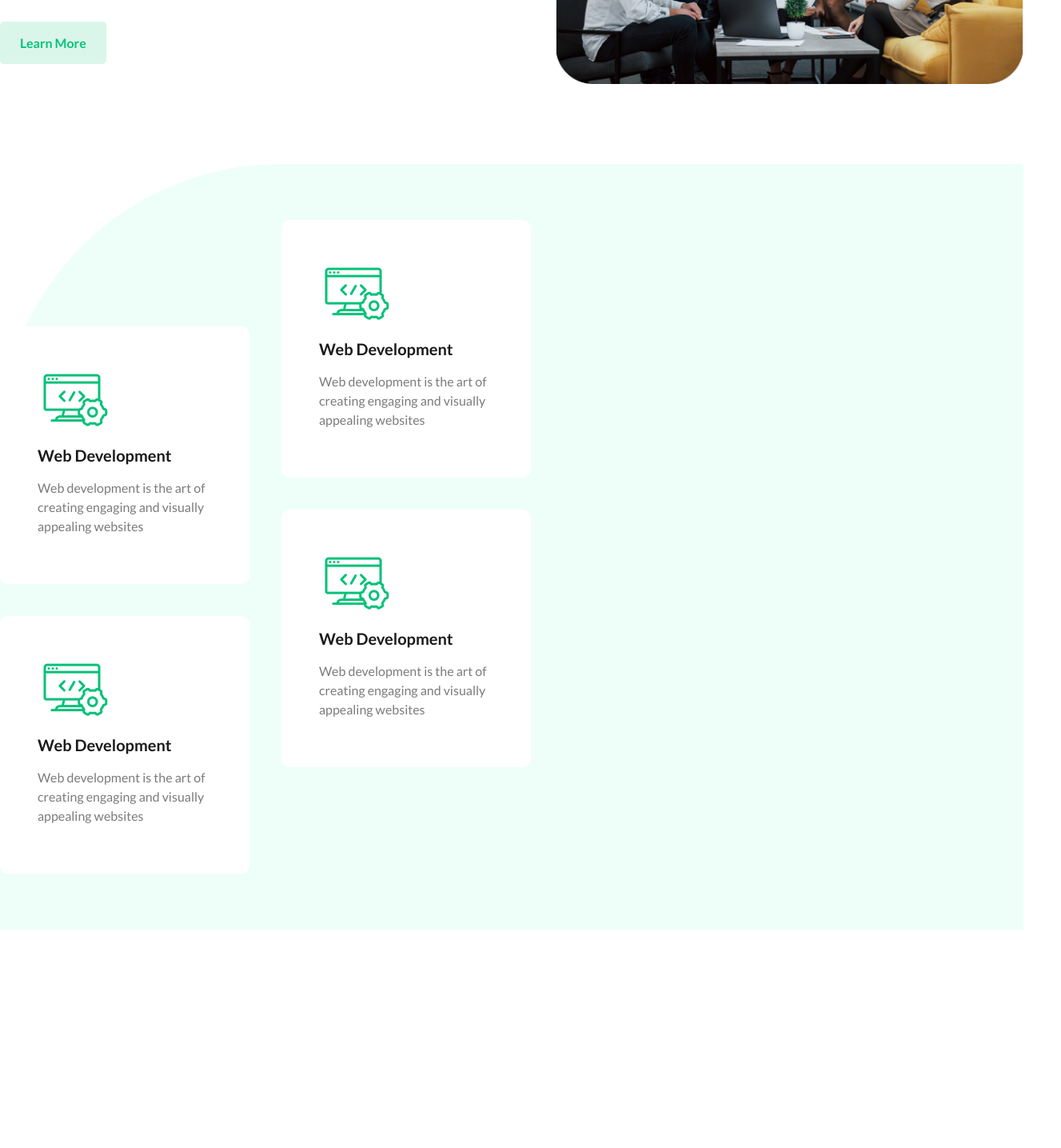
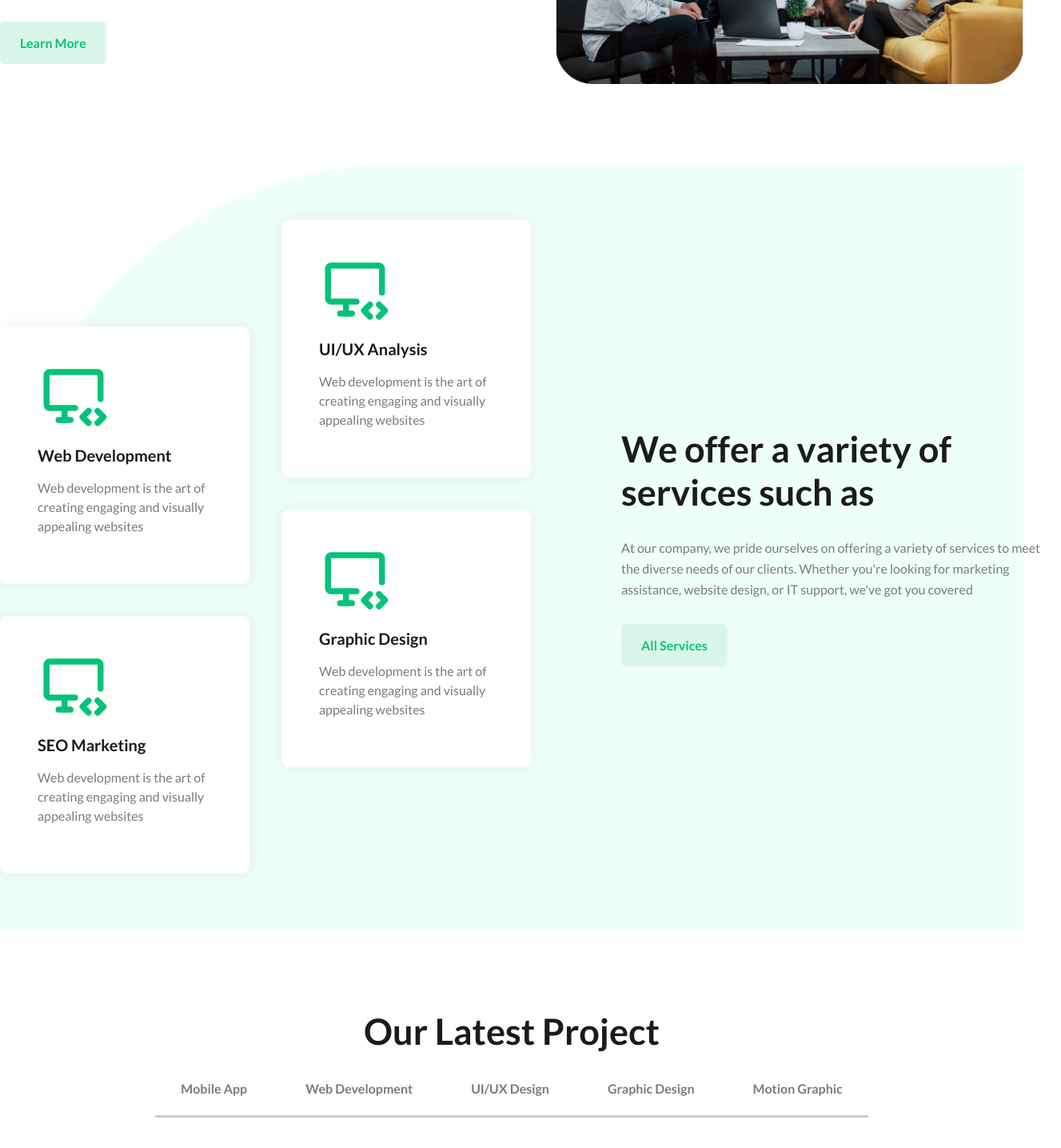
Before and after one commit to shoumen-shomu/core-wave, a React (Vite) app: page / in a window 1280 px wide. Shown: the part 1161-2596 px from the top of the page at 80% size, 1327 px wide, since content can reach past the window. Before the commit the page ends 2323 px from the top, so only its background shows below. Built offline with nearby package versions, Linux system fonts and the light colour scheme.

Commit message:
Service part End

```diff
--- /dev/null
+++ b/src/components/layouts/Project.jsx
@@ -0,0 +1,44 @@
+import React from "react";
+import Container from "../common/Container";
+
+const Project = () => {
+  return (
+    <>
+      {" "}
+      <section>
+        <div className="py-25">
+          <Container>
+            <div className="justify-center">
+              <div className="text-center">
+                <h2 className="font-lato font-semibold text-[45px] text-secendary leading-13.5">
+                  Our Latest Project
+                </h2>
+              </div>
+              <div className="flex gap-x-18.25 justify-center mt-8.25">
+                <p className="font-lato font-bold text-base text-[#7B7B7B] hover:text-primary duration-300  cursor-pointer">
+                  Mobile App
+                </p>
+                <p className="font-lato font-bold text-base text-[#7B7B7B] hover:text-primary duration-300 cursor-pointer ">
+                  Web Development
+                </p>
+                <p className="font-lato font-bold text-base text-[#7B7B7B] hover:text-primary duration-300 cursor-pointer ">
+                  UI/UX Design
+                </p>
+                <p className="font-lato font-bold text-base text-[#7B7B7B] hover:text-primary duration-300 cursor-pointer ">
+                  Graphic Design
+                </p>
+                <p className="font-lato font-bold text-base text-[#7B7B7B] hover:text-primary duration-300 cursor-pointer ">
+                  Motion Graphic
+                </p>
+              </div>
+              <div className="mt-5.25 w-223 h-0.75 bg-[#CECECE] mx-auto">
+              </div>
+            </div>
+          </Container>
+        </div>
+      </section>
+    </>
+  );
+};
+
+export default Project;
--- a/src/components/layouts/home/Service.jsx
+++ b/src/components/layouts/home/Service.jsx
@@ -1,47 +1,84 @@
-import React from 'react'
-import Container from '../../common/Container'
-import Images from '../../common/Images'
-import devimg from "../../../assets/devimg.png"
+import React from "react";
+import Container from "../../common/Container";
+import Images from "../../common/Images";
+import devimg from "../../../assets/devimg.png";
+import Button from "../../common/Button";
+import { TbDeviceDesktopCode } from "react-icons/tb";
 
 const Service = () => {
   return (
     <>
       <section>
-        <div class="py-17.5 bg-[#EEFFF9] rounded-tl-[350px]">
+        <div class="py-17.5 bg-[#EEFFF9] rounded-tl-[500px]">
           <Container>
-            <div className="flex items-center">
+            <div className="flex items-center gap-[113px]">
               <div className="flex gap-10">
-                    <div className="space-y-10 mt-[133px]">
-                        <div className="pt-[42px] pb-[60px] pl-[47px] rounded-[10px] bg-white shadow-">
-                            <Images imgSrc={devimg}/>
-                            <h5 className='font-lato font-semibold text-[20px] text-secendary leading-7.5 py-3.5'>Web Development</h5>
-                            <p className='font-lato font-normal text-base text-[#7B7B7B] leading-6 w-66.25'>Web development is the art of creating engaging and visually appealing websites </p>
+                <div className="space-y-10 mt-33.25">
+                  <div className="pt-10.5 pb-15 pl-11.75 rounded-[10px] bg-white group duration-500 hover:bg-primary shadow-[0px_0px_20px_2px_rgba(0,0,0,0.05)]">
+                    <TbDeviceDesktopCode size={90} className="text-primary group-hover:text-white duration-500" />
+                    <h5 className="font-lato font-semibold text-[20px] text-secendary leading-7.5 py-3.5 group-hover:text-white duration-500">
+                      Web Development
+                    </h5>
+                    <p className="font-lato font-normal text-base text-[#7B7B7B] leading-6 w-66.25 group-hover:text-white duration-500">
+                      Web development is the art of creating engaging and
+                      visually appealing websites{" "}
+                    </p>
                   </div>
-                        <div className="pt-[42px] pb-[60px] pl-[47px] rounded-[10px] bg-white shadow-">
-                            <Images imgSrc={devimg}/>
-                            <h5 className='font-lato font-semibold text-[20px] text-secendary leading-7.5 py-3.5'>Web Development</h5>
-                            <p className='font-lato font-normal text-base text-[#7B7B7B] leading-6 w-66.25'>Web development is the art of creating engaging and visually appealing websites </p>
+                  <div className="pt-10.5 pb-15 pl-11.75 rounded-[10px] bg-white group duration-500 hover:bg-primary shadow-[0px_0px_20px_2px_rgba(0,0,0,0.05)]">
+                   <TbDeviceDesktopCode size={90} className="text-primary group-hover:text-white duration-500" />
+                    <h5 className="font-lato font-semibold text-[20px] text-secendary leading-7.5 py-3.5 group-hover:text-white duration-500">
+                     SEO Marketing
+                    </h5>
+                    <p className="font-lato font-normal text-base text-[#7B7B7B] leading-6 w-66.25 group-hover:text-white duration-500">
+                      Web development is the art of creating engaging and
+                      visually appealing websites{" "}
+                    </p>
                   </div>
                 </div>
                 <div className="space-y-10">
-                        <div className="pt-[42px] pb-[60px] pl-[47px] rounded-[10px] bg-white shadow-">
-                            <Images imgSrc={devimg}/>
-                            <h5 className='font-lato font-semibold text-[20px] text-secendary leading-7.5 py-3.5'>Web Development</h5>
-                            <p className='font-lato font-normal text-base text-[#7B7B7B] leading-6 w-66.25'>Web development is the art of creating engaging and visually appealing websites </p>
+                  <div className="pt-10.5 pb-15 pl-11.75 rounded-[10px] bg-white group duration-500 hover:bg-primary shadow-[0px_0px_20px_2px_rgba(0,0,0,0.05)] ">
+                    <TbDeviceDesktopCode size={90} className="text-primary group-hover:text-white duration-500" />
+                    <h5 className="font-lato font-semibold text-[20px] text-secendary leading-7.5 py-3.5 group-hover:text-white duration-500">
+                      UI/UX Analysis
+                    </h5>
+                    <p className="font-lato font-normal text-base text-[#7B7B7B] leading-6 w-66.25 group-hover:text-white duration-500">
+                      Web development is the art of creating engaging and
+                      visually appealing websites{" "}
+                    </p>
                   </div>
-                        <div className="pt-[42px] pb-[60px] pl-[47px] rounded-[10px] bg-white shadow-">
-                            <Images imgSrc={devimg}/>
-                            <h5 className='font-lato font-semibold text-[20px] text-secendary leading-7.5 py-3.5'>Web Development</h5>
-                            <p className='font-lato font-normal text-base text-[#7B7B7B] leading-6 w-66.25'>Web development is the art of creating engaging and visually appealing websites </p>
+                  <div className="pt-10.5 pb-15 pl-11.75 rounded-[10px] bg-white group duration-500 hover:bg-primary shadow-[0px_0px_20px_2px_rgba(0,0,0,0.05)]">
+                    <TbDeviceDesktopCode size={90} className="text-primary group-hover:text-white duration-500" />
+                    <h5 className="font-lato font-semibold text-[20px] text-secendary leading-7.5 py-3.5 group-hover:text-white duration-500">
+                      Graphic Design
+                    </h5>
+                    <p className="font-lato font-normal text-base text-[#7B7B7B] leading-6 w-66.25 group-hover:text-white duration-500">
+                      Web development is the art of creating engaging and
+                      visually appealing websites{" "}
+                    </p>
                   </div>
                 </div>
+              </div>
+              <div className="">
+                <h2 className="font-lato font-semibold text-[45px] text-secendary leading-13.5 w-111.25">
+                  We offer a variety of services such as
+                </h2>
+                <p className="font-lato font-normal text-base text-[#7B7B7B] leading-6.5 w-137.5 my-[30px]">
+                  At our company, we pride ourselves on offering a variety of
+                  services to meet the diverse needs of our clients. Whether
+                  you're looking for marketing assistance, website design, or IT
+                  support, we've got you covered
+                </p>
+                <Button
+                  className={"!bg-[#DAF6EB] !text-primary"}
+                  btnText={"All Services"}
+                />
               </div>
             </div>
           </Container>
         </div>
       </section>
     </>
-  )
-}
+  );
+};
 
-export default Service
+export default Service;
--- a/src/components/pages/Home.jsx
+++ b/src/components/pages/Home.jsx
@@ -3,6 +3,7 @@ import React from 'react'
 import Banner from '../layouts/home/Banner'
 import About from '../layouts/home/About'
 import Service from '../layouts/home/Service'
+import Project from '../layouts/Project'
 
 const Home = () => {
   return (
@@ -10,6 +11,7 @@ const Home = () => {
     <Banner/>
     <About/>
     <Service/>
+    <Project/>
     </>
   )
 }
```
Lines whose indentation alone changed are shown as unchanged.
